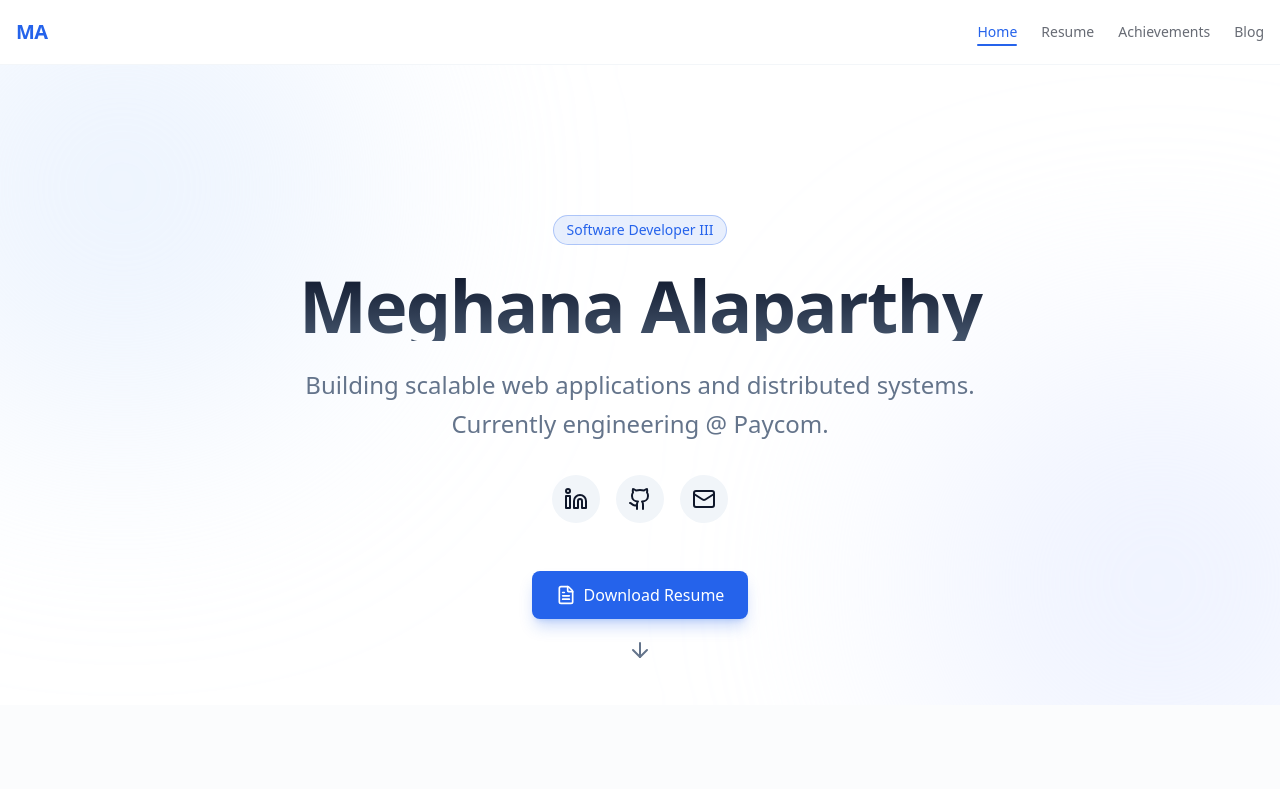
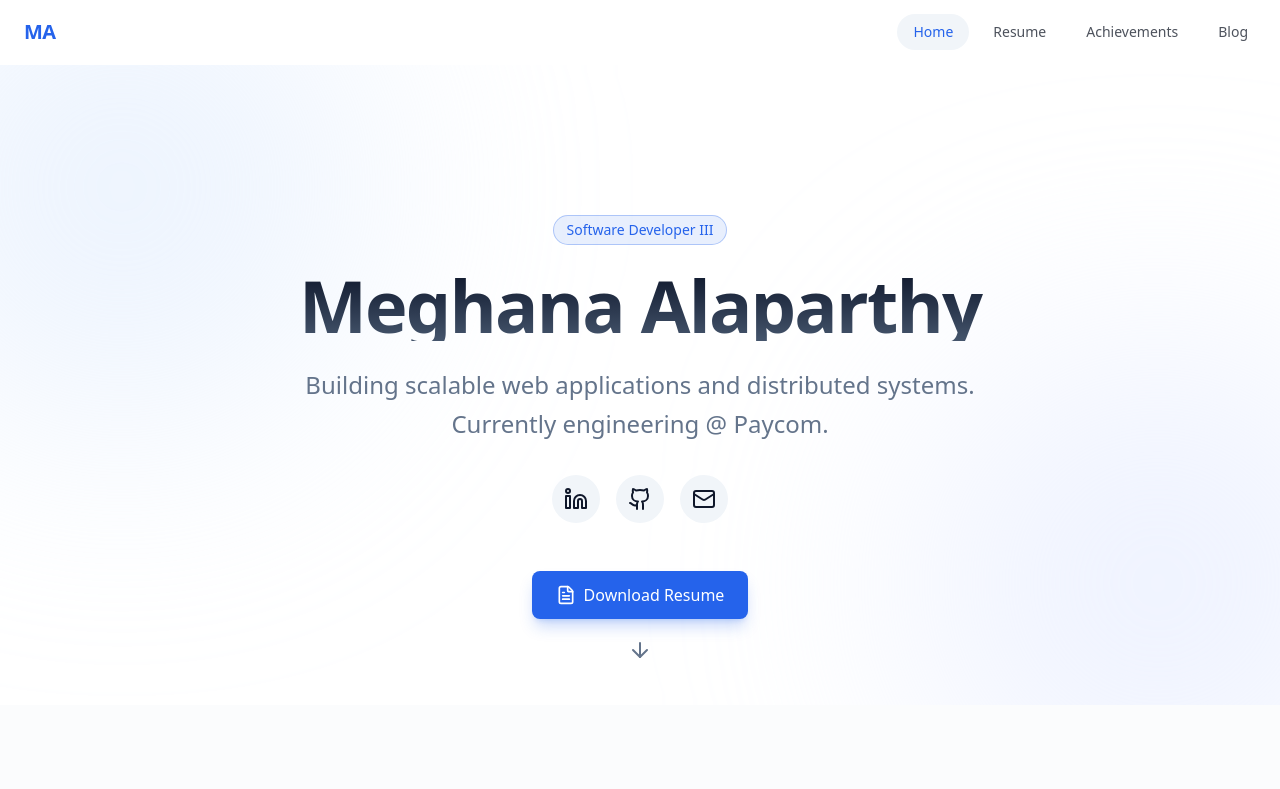
Before and after one commit to meghana-alaparthy/meghanaalaparthy, a Next.js app: page / in a window 1280 px wide. Shown: the top 789 px of the page. Built offline with nearby package versions, Linux system fonts and the light colour scheme.

Commit message:
Feat: Add premium Navbar animations

```diff
--- a/src/components/Navbar.tsx
+++ b/src/components/Navbar.tsx
@@ -2,10 +2,10 @@
 
 import Link from "next/link";
 import { usePathname } from "next/navigation";
-import { motion } from "framer-motion";
+import { motion, useScroll, useTransform, AnimatePresence } from "framer-motion";
 import { cn } from "@/lib/utils";
 import { Menu, X } from "lucide-react";
-import { useState } from "react";
+import { useState, useEffect } from "react";
 
 const navItems = [
     { name: "Home", href: "/" },
@@ -17,33 +17,62 @@ const navItems = [
 export function Navbar() {
     const pathname = usePathname();
     const [isOpen, setIsOpen] = useState(false);
+    const [hoveredPath, setHoveredPath] = useState(pathname);
+
+    const { scrollY } = useScroll();
+
+    // Transform scroll value to opacity/blur
+    const bgOpacity = useTransform(scrollY, [0, 50], [0, 0.8]);
+    const backdropBlur = useTransform(scrollY, [0, 50], ["blur(0px)", "blur(12px)"]);
+    const borderOpacity = useTransform(scrollY, [0, 50], [0, 1]);
+
+    useEffect(() => {
+        setHoveredPath(pathname);
+    }, [pathname]);
 
     return (
-        <header className="sticky top-0 z-50 w-full border-b border-border/40 bg-background/95 backdrop-blur supports-[backdrop-filter]:bg-background/60">
+        <motion.header
+            initial={{ y: -100 }}
+            animate={{ y: 0 }}
+            transition={{ type: "spring", stiffness: 300, damping: 30 }}
+            style={{
+                backgroundColor: useTransform(bgOpacity, (v) => `rgba(255, 255, 255, ${v})`),
+                backdropFilter: backdropBlur,
+                borderColor: useTransform(borderOpacity, (v) => `rgba(226, 232, 240, ${v})`), // slate-200
+            }}
+            className="sticky top-0 z-50 w-full border-b border-transparent transition-colors"
+        >
             <div className="container flex h-16 max-w-screen-2xl items-center justify-between px-4">
                 <div className="mr-4 flex">
                     <Link href="/" className="mr-6 flex items-center space-x-2">
-                        <span className="font-bold text-xl tracking-tight text-primary">MA</span>
+                        <motion.span
+                            whileHover={{ scale: 1.05 }}
+                            whileTap={{ scale: 0.95 }}
+                            className="font-bold text-xl tracking-tight text-primary p-2"
+                        >
+                            MA
+                        </motion.span>
                     </Link>
                 </div>
 
                 {/* Desktop Nav */}
-                <nav className="hidden md:flex items-center space-x-6 text-sm font-medium">
+                <nav className="hidden md:flex items-center space-x-2 text-sm font-medium" onMouseLeave={() => setHoveredPath(pathname)}>
                     {navItems.map((item) => (
                         <Link
                             key={item.href}
                             href={item.href}
                             className={cn(
-                                "transition-colors hover:text-primary relative py-1",
-                                pathname === item.href ? "text-primary" : "text-foreground/60"
+                                "relative px-4 py-2 transition-colors rounded-full",
+                                pathname === item.href ? "text-primary" : "text-foreground/70 hover:text-foreground"
                             )}
+                            onMouseEnter={() => setHoveredPath(item.href)}
                         >
-                            {item.name}
-                            {pathname === item.href && (
+                            <span className="relative z-10">{item.name}</span>
+                            {hoveredPath === item.href && (
                                 <motion.div
-                                    layoutId="navbar-indicator"
-                                    className="absolute bottom-0 left-0 w-full h-0.5 bg-primary rounded-full"
-                                    transition={{ duration: 0.3 }}
+                                    layoutId="navbar-pill"
+                                    className="absolute inset-0 bg-secondary rounded-full -z-0"
+                                    transition={{ type: "spring", bounce: 0.2, duration: 0.6 }}
                                 />
                             )}
                         </Link>
@@ -51,40 +80,52 @@ export function Navbar() {
                 </nav>
 
                 {/* Mobile Menu Toggle */}
-                <button
+                <motion.button
+                    whileTap={{ scale: 0.9 }}
                     className="md:hidden p-2 text-foreground"
                     onClick={() => setIsOpen(!isOpen)}
                     aria-label="Toggle menu"
                 >
                     {isOpen ? <X size={24} /> : <Menu size={24} />}
-                </button>
+                </motion.button>
             </div>
 
             {/* Mobile Nav */}
+            <AnimatePresence>
                 {isOpen && (
                     <motion.div
                         initial={{ opacity: 0, height: 0 }}
                         animate={{ opacity: 1, height: "auto" }}
                         exit={{ opacity: 0, height: 0 }}
-                    className="md:hidden border-t border-border bg-background px-4 py-4"
+                        transition={{ duration: 0.3, ease: "easeInOut" }}
+                        className="md:hidden border-t border-border bg-background px-4 py-4 overflow-hidden"
                     >
-                    <nav className="flex flex-col space-y-4">
-                        {navItems.map((item) => (
+                        <nav className="flex flex-col space-y-2">
+                            {navItems.map((item, index) => (
+                                <motion.div
+                                    key={item.href}
+                                    initial={{ opacity: 0, x: -20 }}
+                                    animate={{ opacity: 1, x: 0 }}
+                                    transition={{ delay: index * 0.1 }}
+                                >
                                     <Link
-                                key={item.href}
                                         href={item.href}
                                         className={cn(
-                                    "text-sm font-medium transition-colors hover:text-primary",
-                                    pathname === item.href ? "text-primary" : "text-foreground/60"
+                                            "block px-4 py-2 text-base font-medium rounded-lg transition-colors",
+                                            pathname === item.href
+                                                ? "bg-secondary text-primary"
+                                                : "text-foreground/70 hover:bg-secondary/50 hover:text-foreground"
                                         )}
                                         onClick={() => setIsOpen(false)}
                                     >
                                         {item.name}
                                     </Link>
+                                </motion.div>
                             ))}
                         </nav>
                     </motion.div>
                 )}
-        </header>
+            </AnimatePresence>
+        </motion.header>
     );
 }
```
Lines whose indentation alone changed are shown as unchanged.
